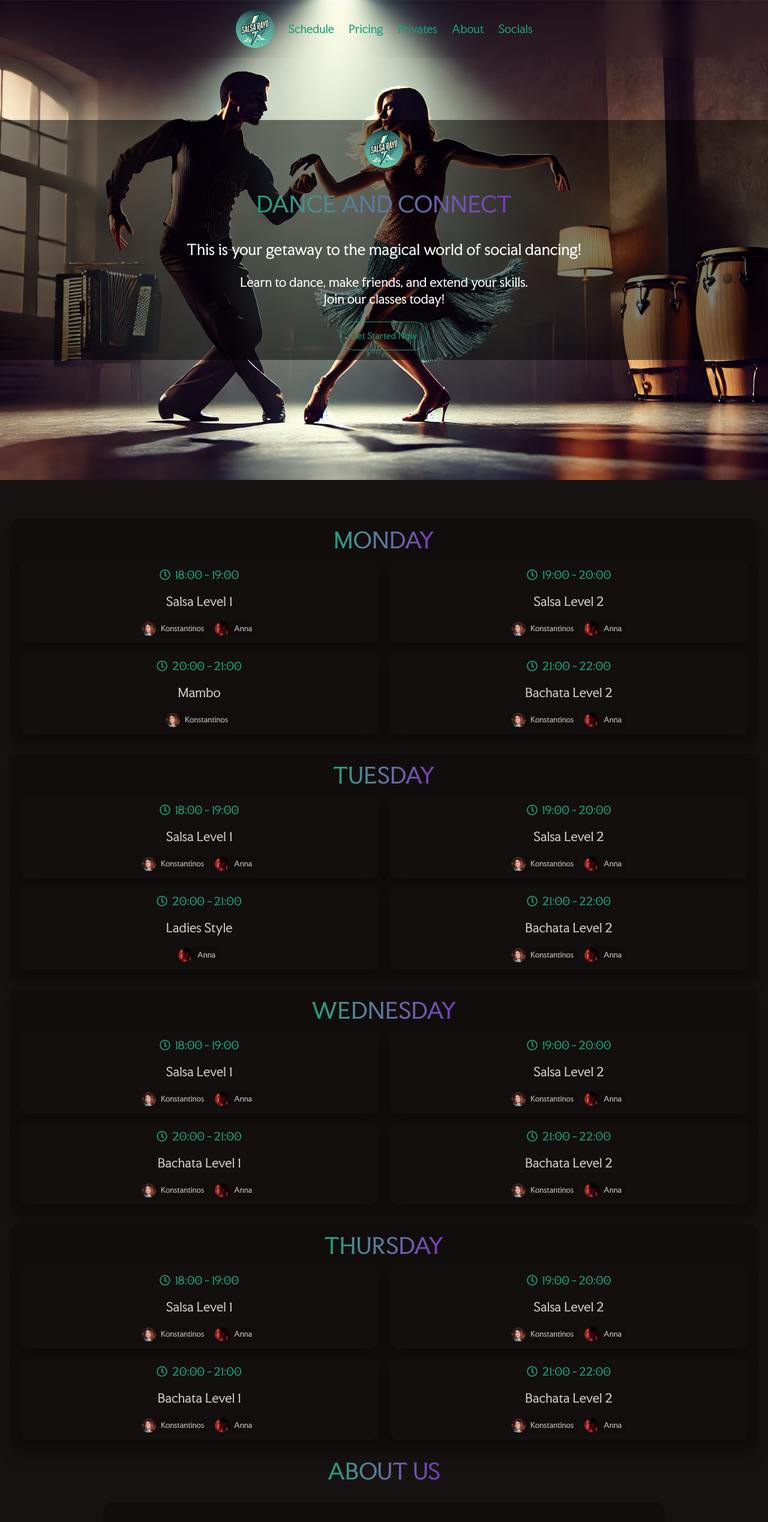
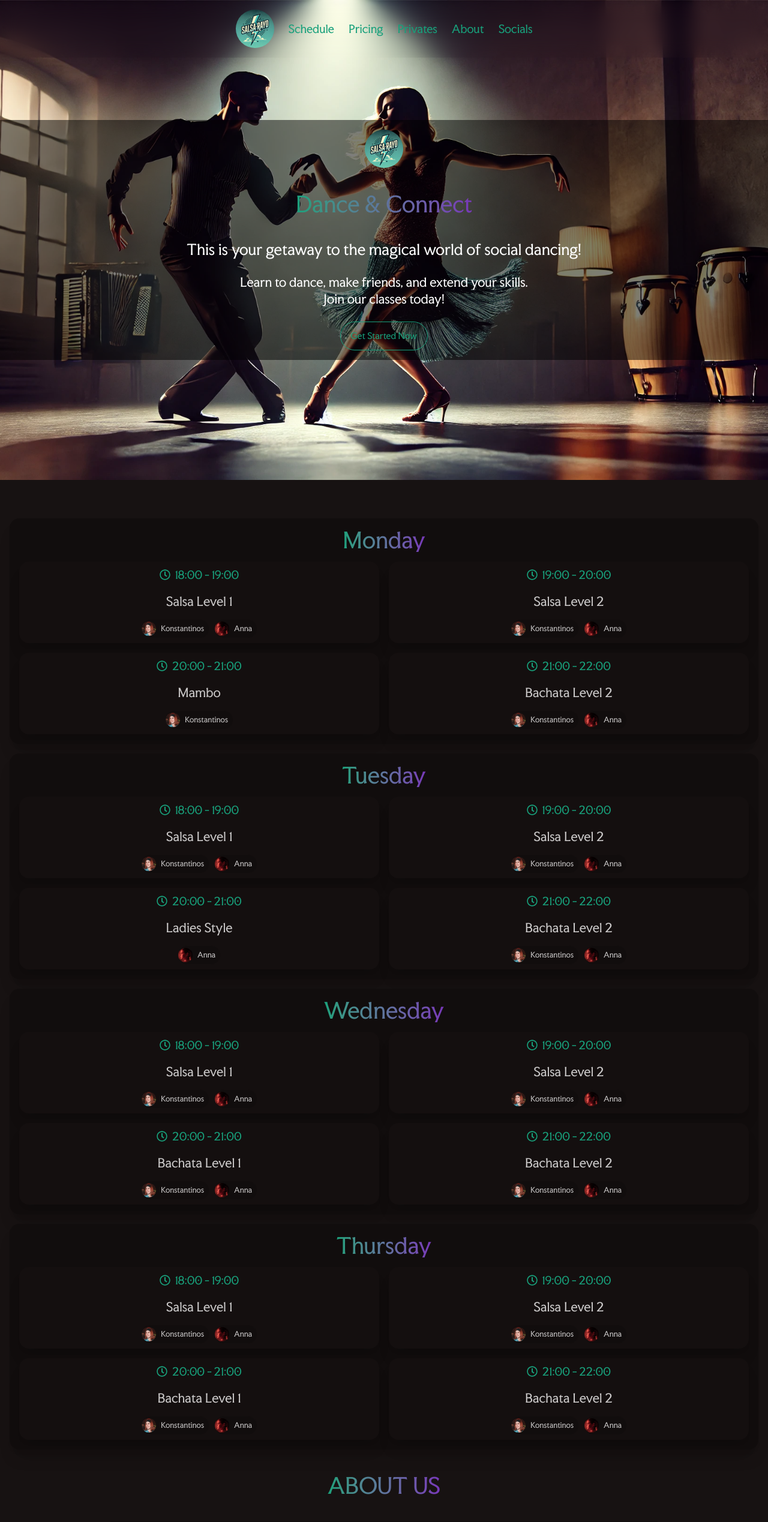
Before and after one commit to nikossoftwaredev/salsa-rayo, a Next.js app: page / in a window 1280 px wide. Shown: the top 2537 px of the page at 60% size. Built offline with nearby package versions, Linux system fonts and the light colour scheme.

Commit message:
some ui fixes

```diff
--- a/app/page.tsx
+++ b/app/page.tsx
@@ -11,7 +11,7 @@ export default function Home() {
   return (
     <main className="flex flex-col min-h-screen items-center justify-center bg-base-100 gap-16 w-full pb-4">
       <HeroSection />
-      <div className="w-full flex flex-col px-4">
+      <div className="w-full max-w-7xl flex flex-col px-4">
         <ScheduleSection />
         <AboutSection />
         <SocialsSection />
--- a/components/AboutSection.tsx
+++ b/components/AboutSection.tsx
@@ -24,11 +24,12 @@ const AboutCard: FC<{ href: string; children: React.ReactNode }> = ({
 );
 
 const AboutSection: FC<{ [key: string]: any }> = () => (
+  <>
+    <SectionTitle title="ABOUT US" isMainSection />
     <section
       id="about"
       className="w-full flex flex-col items-center justify-center gap-4"
     >
-    <SectionTitle title="About Us" />
       <AboutCard href="/resume">
         <figure className="flex flex-col items-center justify-center">
           <img
@@ -52,13 +53,14 @@ const AboutSection: FC<{ [key: string]: any }> = () => (
           </div>
         </div>
       </AboutCard>
-    <SectionTitle title="Media" />
+      <SectionTitle title="MEDIA" isMainSection />
       <div className="grid grid-cols-1 md:grid-cols-2 gap-4">
         {YOUTUBE_VIDEOS.map((video_id) => (
           <YoutubeIFrame key={video_id} video_id={video_id} />
         ))}
       </div>
     </section>
+  </>
 );
 
 export default AboutSection;
--- a/components/ContactForm.tsx
+++ b/components/ContactForm.tsx
@@ -115,7 +115,7 @@ const ContactForm = () => {
 
   return (
     <main className="flex items-center justify-center flex-col">
-      <SectionTitle title="Contact Us" />
+      <SectionTitle title="CONTACT US" isMainSection />
       <Card className="mb-5 w-full max-w-[600px]">
         <form>
           <div className="grid p-4 gap-2 sm:grid-cols-1 md:grid-cols-2">
--- a/components/HeroSection.tsx
+++ b/components/HeroSection.tsx
@@ -13,7 +13,7 @@ const HeroSection = () => {
     >
       <div className="p-4 flex flex-col items-center justify-center w-full text-center text-white space-y-6 bg-black bg-opacity-50">
         <Logo />
-        <SectionTitle title="Dance and connect" />
+        <SectionTitle title="Dance & Connect" />
         <p className="text-2xl font-extrabold ">
           This is your getaway to the magical world of social dancing!
         </p>
--- a/components/MapSection.tsx
+++ b/components/MapSection.tsx
@@ -5,7 +5,7 @@ import { FiMapPin } from "react-icons/fi";
 const MapSection = () => {
   return (
     <div className="w-full flex flex-col items-center justify-center">
-      <SectionTitle title="Maps" />
+      <SectionTitle title="MAPS" isMainSection />
       <Card className="sm:w-full md:w-3/4 shadow-md mt-4 flex items-center justify-center">
         <iframe
           title="map"
--- a/components/ScheduleSection.tsx
+++ b/components/ScheduleSection.tsx
@@ -18,7 +18,7 @@ const ScheduleSection = () => {
             key={day}
             className={twMerge(
               `px-4 pb-4`,
-              currentDayIndex === dayIndex ? "outline-primary " : ""
+              currentDayIndex === dayIndex ? "outline outline-primary " : ""
             )}
           >
             <SectionTitle title={day} />
--- a/components/SectionTitle.tsx
+++ b/components/SectionTitle.tsx
@@ -3,16 +3,19 @@ import { twMerge } from "tailwind-merge";
 export const SectionTitle = ({
   title,
   classname,
+  isMainSection,
 }: {
   title: string;
   classname?: string;
+  isMainSection?: boolean;
 }) => {
   return (
     <div className="w-full flex justify-center">
       <span
         className={twMerge(
-          "bg-gradient-to-r from-primary to-accent text-transparent text-4xl font-extrabold text-center bg-clip-text uppercase my-4",
-          classname
+          "bg-gradient-to-r from-primary to-accent text-transparent text-4xl font-extrabold text-center bg-clip-text my-4",
+          classname,
+          isMainSection ? "my-10 uppercase" : ""
         )}
       >
         {title}
--- a/components/SocialsSection.tsx
+++ b/components/SocialsSection.tsx
@@ -31,7 +31,7 @@ const SOCIALS_INFO = [
 const SocialsSection = () => {
   return (
     <section id="socials">
-      <SectionTitle title="Socials" />
+      <SectionTitle title="SOCIALS" isMainSection />
       <Card className="w-full">
         <div className="card-body flex flex-row flex-wrap items-center justify-center gap-2">
           {SOCIALS_INFO.map(({ url, icon }) => (
```
Lines whose indentation alone changed are shown as unchanged.
